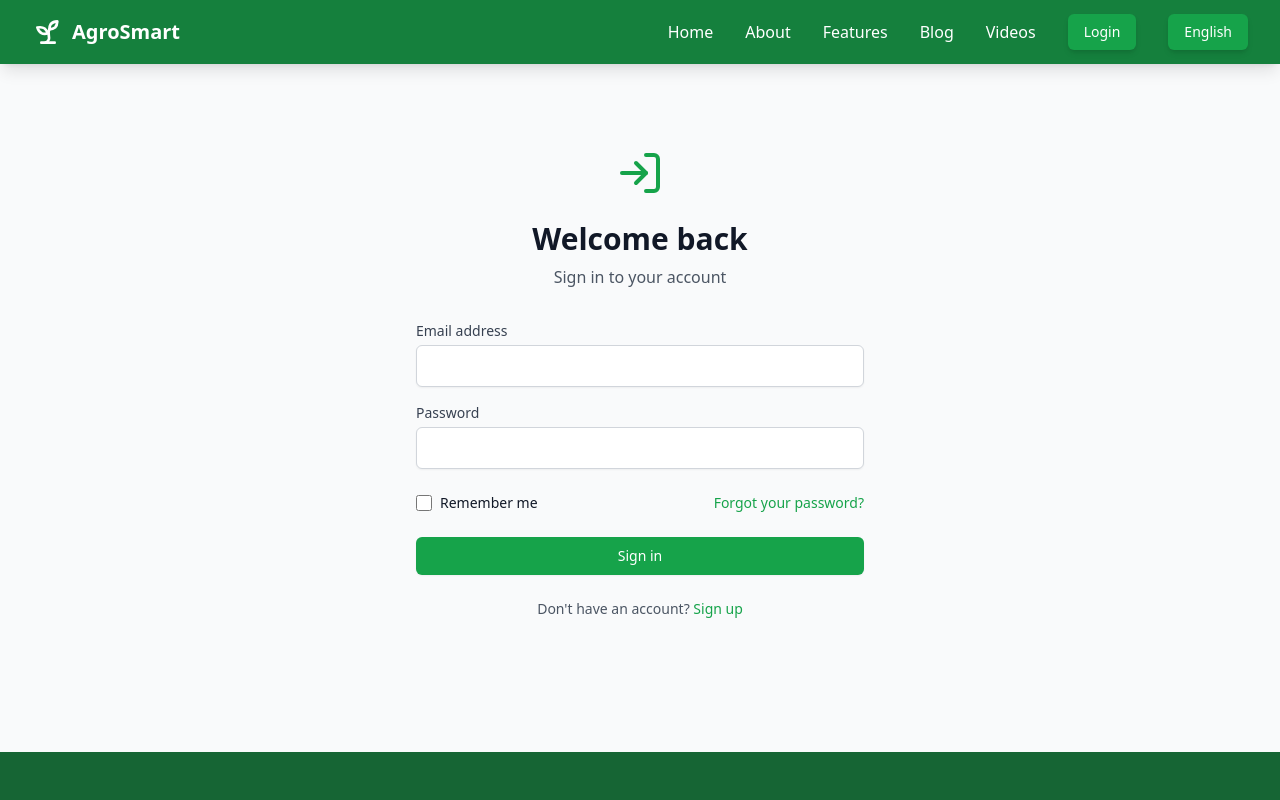
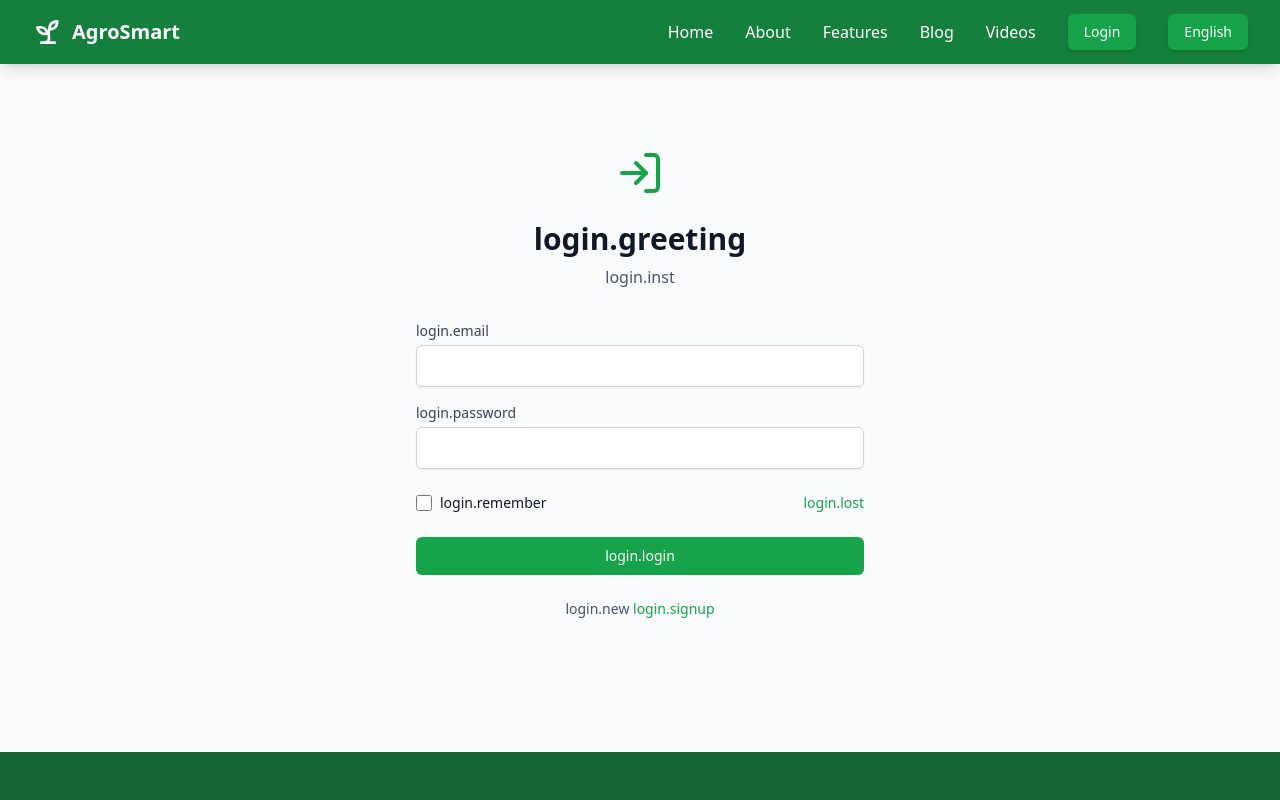
Before and after one commit to Pushparaj13811/AgroSmart, a React (Vite) app: page /login in a window 1280 px wide. Shown: the top 800 px of the page. Built offline with nearby package versions, Linux system fonts and the light colour scheme; no server answers.

Commit message:
feat: add localization in login page

```diff
--- a/src/pages/auth/Login.tsx
+++ b/src/pages/auth/Login.tsx
@@ -5,8 +5,11 @@ import { useDispatch, useSelector } from 'react-redux';
 import { AppDispatch, RootState } from '../../store/store';
 import { userActions } from '../../store/userSlice';
 import FlowerSpinner from '../../components/FlowerSpinner';
+import { useTranslation } from 'react-i18next';
+import PageTransition from '../../components/ui/PageTransition';
 
 const Login = () => {
+  const { t } = useTranslation();
   const [formData, setFormData] = useState({
     email: '',
     password: '',
@@ -36,15 +39,16 @@ const Login = () => {
   };
 
   return (
+    <PageTransition>
       <div className="min-h-[80vh] flex items-center justify-center px-4">
         <div className="max-w-md w-full space-y-8">
           <div className="text-center">
             <LogIn className="mx-auto h-12 w-12 text-green-600" />
             <h2 className="mt-6 text-3xl font-bold text-gray-900">
-            Welcome back
+              {t('login.greeting')}
             </h2>
             <p className="mt-2 text-gray-600">
-            Sign in to your account
+              {t('login.inst')}
             </p>
           </div>
 
@@ -55,7 +59,7 @@ const Login = () => {
             <div className="space-y-4">
               <div>
                 <label htmlFor="email" className="block text-sm font-medium text-gray-700">
-                Email address
+                  {t('login.email')}
                 </label>
                 <input
                   id="email"
@@ -69,7 +73,7 @@ const Login = () => {
               </div>
               <div>
                 <label htmlFor="password" className="block text-sm font-medium text-gray-700">
-                Password
+                  {t('login.password')}
                 </label>
                 <input
                   id="password"
@@ -92,7 +96,7 @@ const Login = () => {
                   className="h-4 w-4 rounded border-gray-300 text-green-600 focus:ring-green-500"
                 />
                 <label htmlFor="remember-me" className="ml-2 block text-sm text-gray-900">
-                Remember me
+                  {t('login.remember')}
                 </label>
               </div>
 
@@ -100,7 +104,7 @@ const Login = () => {
                 to="/forgot-password"
                 className="text-sm font-medium text-green-600 hover:text-green-500"
               >
-              Forgot your password?
+                {t('login.lost')}
               </Link>
             </div>
 
@@ -110,21 +114,22 @@ const Login = () => {
               className="w-full flex justify-center py-2 px-4 border border-transparent rounded-md shadow-sm text-sm font-medium text-white bg-green-600 hover:bg-green-700 focus:outline-none focus:ring-2 focus:ring-offset-2 focus:ring-green-500"
               disabled={status === 'loading'}
             >
-            {status === 'loading' ? 'Signing in...' : 'Sign in'}
+              {status === 'loading' ? t('login.waiting') : t('login.login')}
             </button>
 
             <p className="text-center text-sm text-gray-600">
-            Don't have an account?{' '}
+              {t('login.new')}{' '}
               <Link
                 to="/register"
                 className="font-medium text-green-600 hover:text-green-500"
               >
-              Sign up
+                {t('login.signup')}
               </Link>
             </p>
           </form>
         </div>
       </div>
+    </PageTransition>
   );
 };
 
```
Also changed, not shown: src/i18n/locales/bhoj/login.json (added, +12 -0 lines), src/i18n/locales/en/login.json (added, +12 -0 lines), src/i18n/locales/gu/login.json (added, +12 -0 lines), src/i18n/locales/hi/login.json (added, +12 -0 lines), src/i18n/locales/ne/login.json (added, +12 -0 lines). Lines whose indentation alone changed are shown as unchanged.
